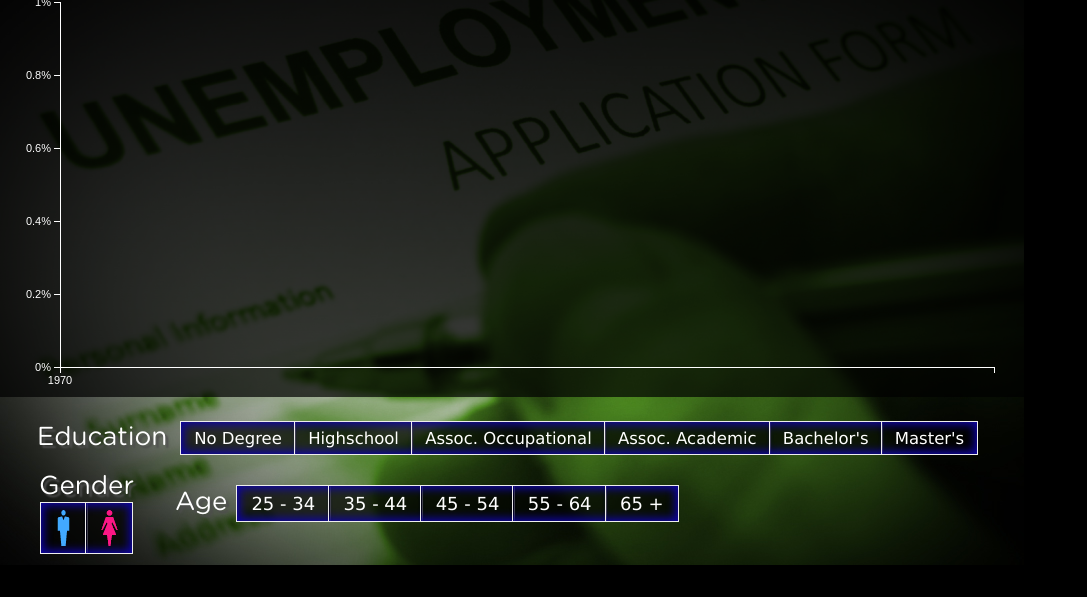
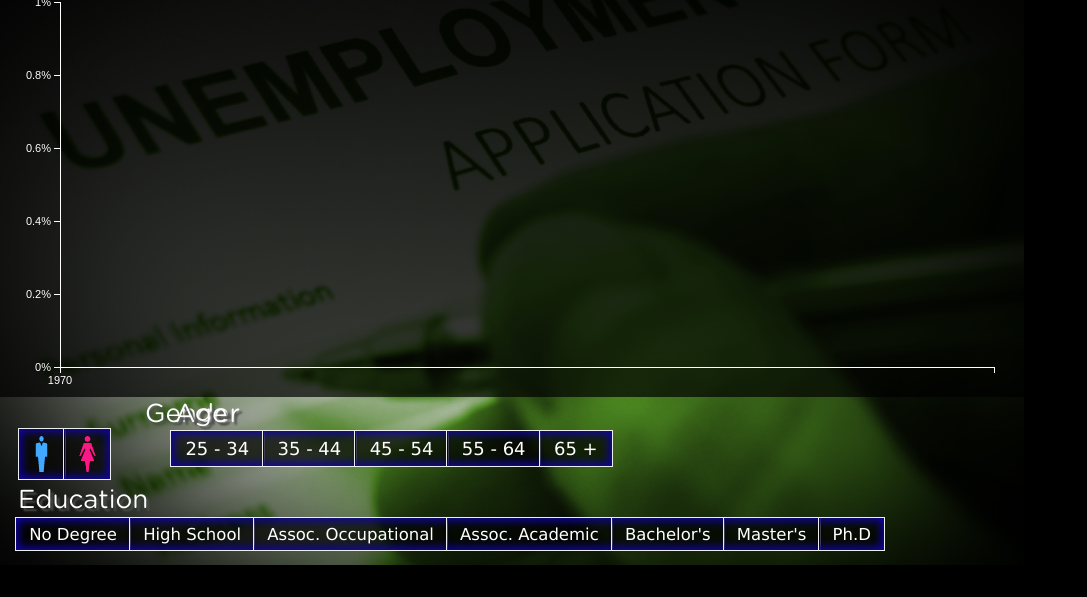
Before and after one commit to insideTheEconomy/unemployment_calc, a plain HTML site: page Resources/index.html in a window 1280 px wide. Shown: the part 203-800 px from the top of the page, without its empty margins (0-1087 px from the left). Drawn offline with Linux system fonts and the light colour scheme.

Commit message:
Re-Arranging Buttons/Labels

```diff
--- a/Resources/CSS/jquery-ui-custom.less
+++ b/Resources/CSS/jquery-ui-custom.less
@@ -6,7 +6,6 @@
 @import "color.less";
 /* Layout helpers
 ----------------------------------*/
-
 
 .ui-helper-hidden {
 	display: none;
--- a/Resources/CSS/style.css
+++ b/Resources/CSS/style.css
@@ -184,6 +184,9 @@ html, body
 	font-size:18px;
 }
 .LabelGender {
+	top:602px;
+	left:-400px;
+	position:absolute;
 	height:30px;
 	width:50%;
 	float:left;
@@ -191,8 +194,6 @@ html, body
 	text-align:right;
 	font-family: "label";
 	color:white;
-	margin-left:39px;
-	margin-top:-10px;
 	text-shadow: 3px 3px 2px #4d4d4d;
 	pointer-events:none;
 }
@@ -211,11 +212,11 @@ html, body
 	left:30px;
 }
 .LabelBot.Edu {
-	top:625px;
-	left:37px;
+	top:688px;
+	left:18px;
 }
 .LabelBot.Age {
-	top:690px;
+	top:602px;
 	left:175px;
 }
 .Percent {
@@ -244,22 +245,22 @@ html, body
 
 #genderbtn {
 	position:absolute;
-	top:705px;
-	left:40px;
+	top:631px;
+	left:18px;
 	font-size:12px;
 }
 
 #agebtn {
 	position:absolute;
-	top:688px;
-	left:236px;
+	top:633px;
+	left:170px;
 	font-size:12px;
 }
 
 #educationbtn {
 	position:absolute;
-	top:624px;
-	left:180px;
+	top:720px;
+	left:15px;
 	font-size:11px;
 }
 
--- a/Resources/index.html
+++ b/Resources/index.html
@@ -63,11 +63,12 @@
 			<form>
 				<div id="educationbtn"  category = "ed" >
 					<input type="radio" _id = "1" id="ed1" name="radio"><label for="ed1">No Degree</label></input>
-					<input type="radio" _id = "2" id="ed2" name="radio"><label for="ed2">Highschool</label></input>
+					<input type="radio" _id = "2" id="ed2" name="radio"><label for="ed2">High School</label></input>
 					<input type="radio" _id = "3" id="ed3" name="radio"><label for="ed3">Assoc. Occupational</label></input>
 					<input type="radio" _id = "4" id="ed4" name="radio"><label for="ed4">Assoc. Academic</label></input>
 					<input type="radio" _id = "5" id="ed5" name="radio"><label for="ed5">Bachelor's</label></input>
 					<input type="radio" _id = "6" id="ed6" name="radio"><label for="ed6">Master's</label></input>
+					<input type="radio" _id = "7" id="ed7" name="radio"><label for="ed7">Ph.D</label></input>
 				</div>
 			</form>
 			<form>
@@ -81,15 +82,9 @@
 			</form>
 		</div>
 
-		<div id="BotLeft">
-			<div class="LabelGender">Gender</div>
-		</div>
-
-		<div id="BotRight">
-			<div class="LabelBot Edu">Education</div>
-			<br/><br/><br/><br/><br/><br/>
-			<div class="LabelBot Age">Age</div>
-		</div>
+		<div class="LabelGender">Gender</div>
+		<div class="LabelBot Edu">Education</div>
+		<div class="LabelBot Age">Age</div>
 	</div>
 </body>
 
@@ -135,7 +130,7 @@
 			console.log(e.ids);
 			curIds = e.ids;
 			db.queryByIds(e.ids);
-		})  //add an event listener, fired each time a button is clicked.
+		});  //add an event listener, fired each time a button is clicked.
 
 	//neccessary bastard function to support gender stereotypes
 	var colorUpdate = function(id){
```
